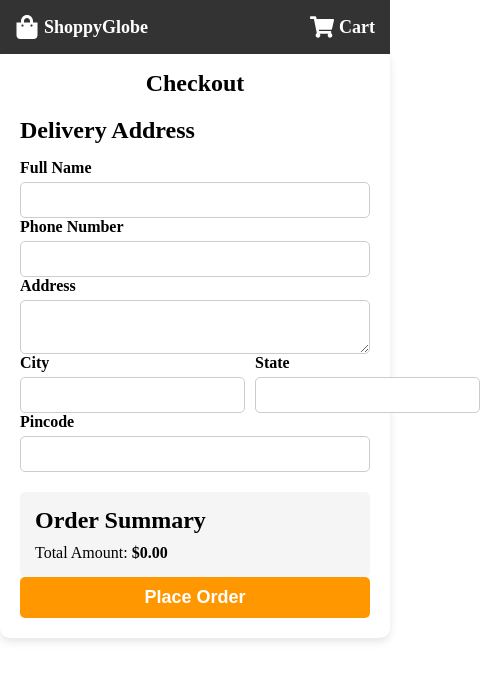
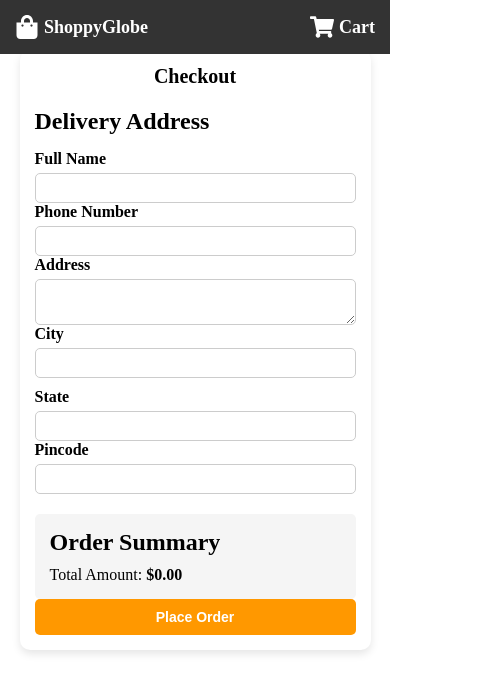
Before and after one commit to hemanthkumar387/ShoppyGlobe, a React (Vite) app: page /checkout in a window 390 px wide. Shown: the top 692 px of the page, 480 px wide, since content can reach past the window. Built offline with nearby package versions, Linux system fonts and the light colour scheme.

Commit message:
Update CheckOut.css

```diff
--- a/src/components/CheckOut/CheckOut.css
+++ b/src/components/CheckOut/CheckOut.css
@@ -1,6 +1,7 @@
 /* Container for the entire checkout page */
 .checkout-container {
-    max-width: 600px;
+    max-width: 90%;
+    width: 600px;
     margin: 50px auto;
     padding: 20px;
     background: white;
@@ -49,6 +50,10 @@
     display: flex;
     justify-content: space-between;
     gap: 10px;
+}
+
+.form-row .form-group {
+    width: 100%;
 }
 
 /* Error message styling */
@@ -117,3 +122,37 @@
 .back-to-shopping-btn:hover {
     background: #0056b3;
 }
+
+/* Responsive Design */
+@media (max-width: 768px) {
+    .checkout-container {
+        width: 95%;
+        padding: 15px;
+    }
+
+    .form-row {
+        flex-direction: column;
+    }
+
+    .place-order-btn, .back-to-shopping-btn {
+        font-size: 16px;
+        padding: 12px;
+    }
+}
+
+@media (max-width: 480px) {
+    .checkout-title {
+        font-size: 20px;
+    }
+
+    .form-group input,
+    .form-group textarea {
+        font-size: 14px;
+        padding: 6px;
+    }
+
+    .place-order-btn, .back-to-shopping-btn {
+        font-size: 14px;
+        padding: 10px;
+    }
+}
```
